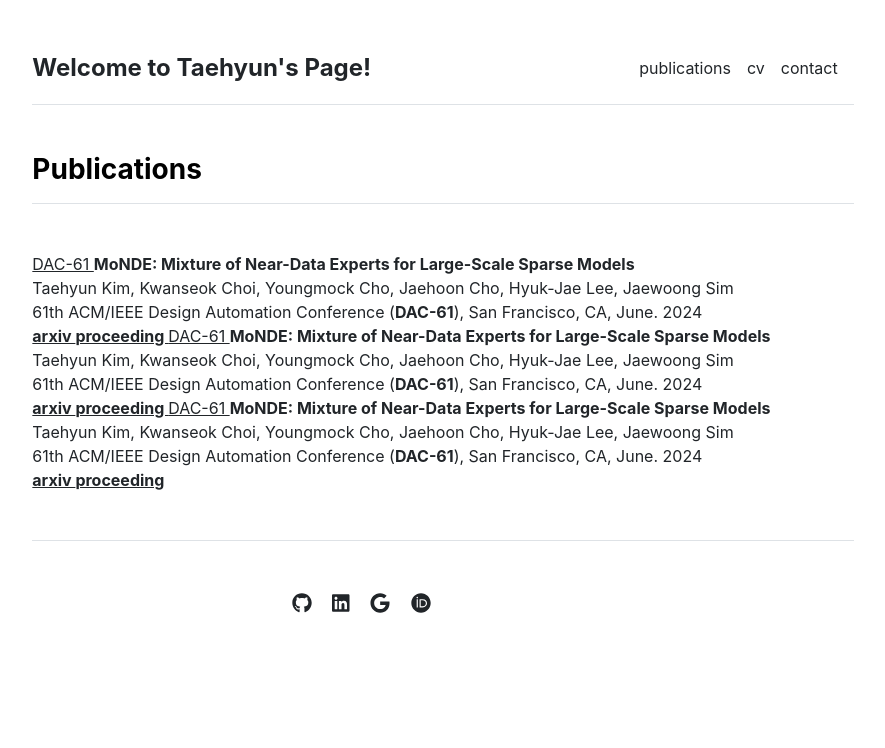
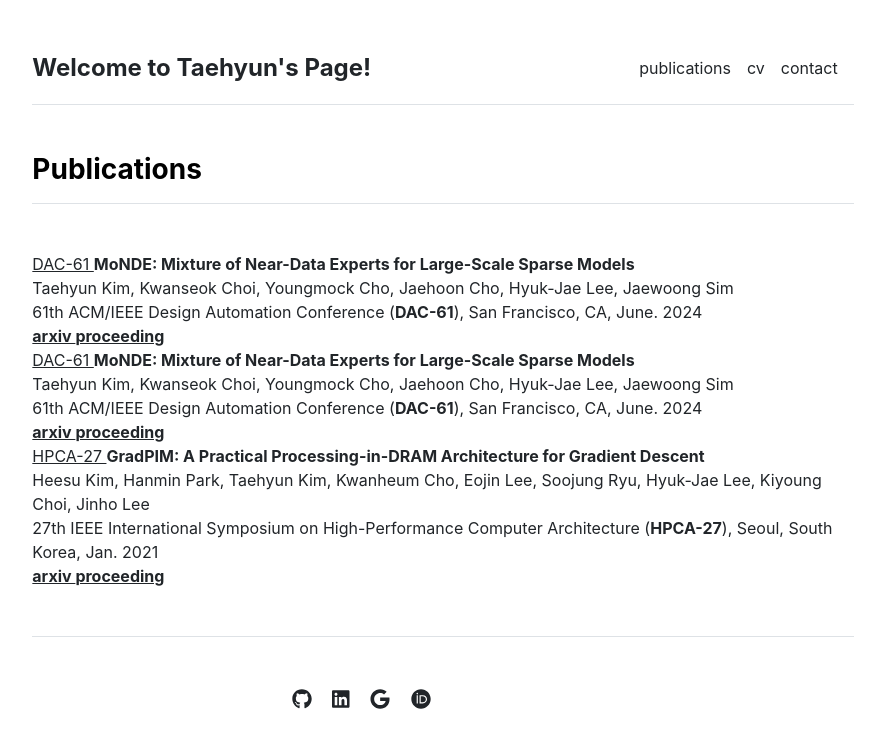
Before and after one commit to taehyunzzz/taehyunzzz.github.io, a Jekyll site: the page built from publications.md, in a window 1280 px wide. Shown: the top 748 px of the page, without its empty margins (197-1082 px from the left). Built offline with Jekyll 4.4.1, drawn with Linux system fonts in a browser that asks for light colours.

Commit message:
DEBUG: test32

```diff
--- a/_data/publications.yml
+++ b/_data/publications.yml
@@ -34,14 +34,15 @@ index:
   }
 - {
     label: "label-primary",
-    acronym: "DAC-61",
-    title: "MoNDE: Mixture of Near-Data Experts for Large-Scale Sparse Models",
-    authors: "Taehyun Kim, Kwanseok Choi, Youngmock Cho, Jaehoon Cho, Hyuk-Jae Lee, Jaewoong Sim",
-    proceeding: "61th ACM/IEEE Design Automation Conference",
-    homepage: "https://www.dac.com/",
-    date: "June. 2024",
-    place: "San Francisco, CA",
+    acronym: "HPCA-27",
+    title: "GradPIM: A Practical Processing-in-DRAM Architecture for Gradient Descent",
+    authors: "Heesu Kim, Hanmin Park, Taehyun Kim, Kwanheum Cho, Eojin Lee, Soojung Ryu, Hyuk-Jae Lee, Kiyoung Choi, Jinho Lee",
+    proceeding: "27th IEEE International Symposium on High-Performance Computer Architecture",
+    homepage: "https://hpca-conf.org/2021/",
+    date: "Jan. 2021",
+    place: "Seoul, South Korea",
     others: {
-      arxiv: "https://arxiv.org/abs/2405.18832"
+      proceeding: "https://ieeexplore.ieee.org/abstract/document/9407195",
+      arxiv: "https://arxiv.org/abs/2102.07511"
     }
   }
--- a/_includes/publications.html
+++ b/_includes/publications.html
@@ -43,6 +43,7 @@
                 <a href="{{ item.others.presentation }}"><strong>presentation </strong></a>
             {% endif %}
         {% endif %}
+        <br>
       {% endfor %}
     {% endif %}
   </div>
```
